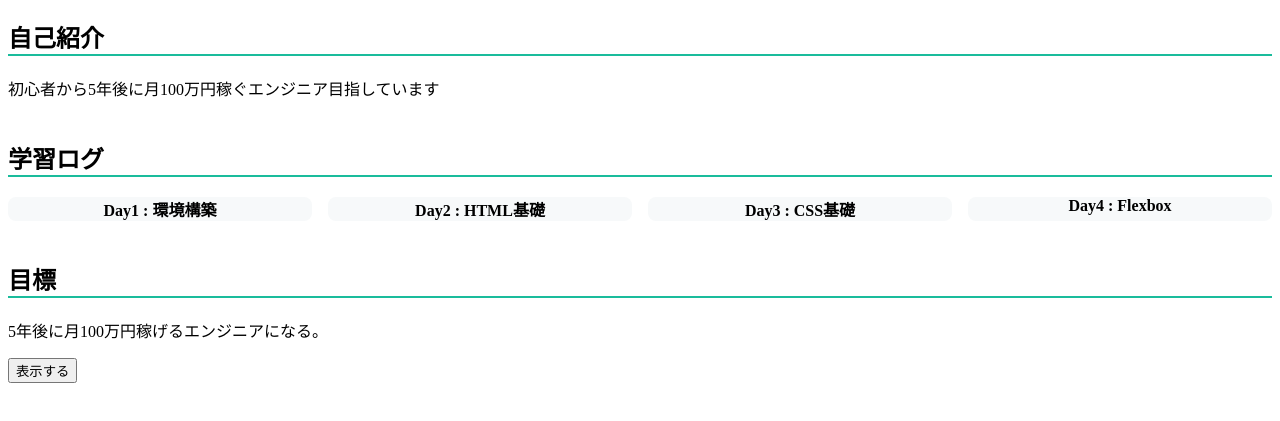
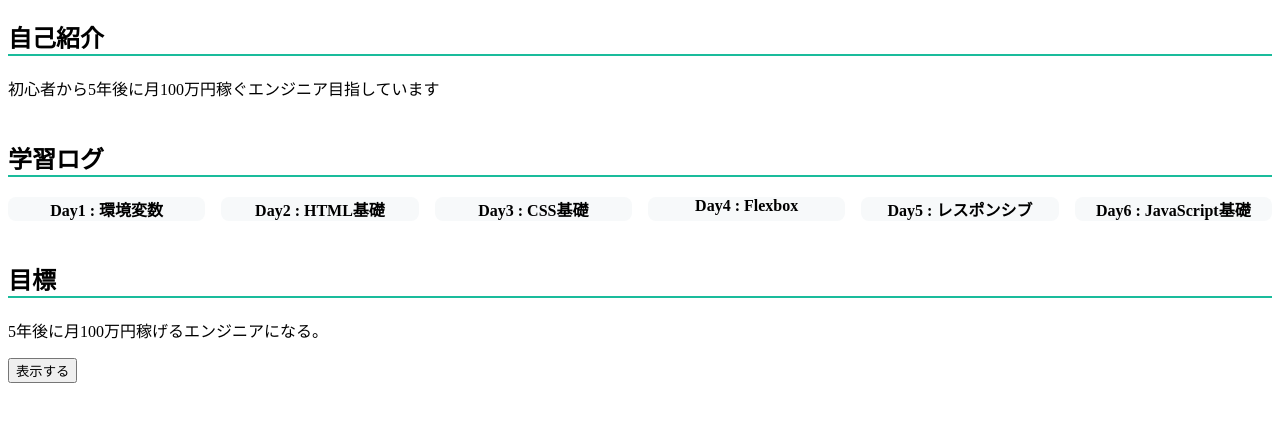
Before and after one commit to shunsukeyamaguchi/learning-log, a plain HTML site: page index.html in a window 1280 px wide. Shown: the part 79-500 px from the top of the page. Drawn offline with Linux system fonts and the light colour scheme.

Commit message:
Day10: render learning logs using array

```diff
--- a/index.html
+++ b/index.html
@@ -16,12 +16,7 @@
 
   <section>
     <h2>学習ログ</h2>
-    <div class = "container">
-      <div class="box">Day1 : 環境構築</div>
-      <div class="box">Day2 : HTML基礎</div>
-      <div class="box">Day3 : CSS基礎</div>
-      <div class="box">Day4 : Flexbox</div>
-    </div>
+    <div class = "container"></div>
   </section>
 
   <section>
--- a/script.js
+++ b/script.js
@@ -1,25 +1,18 @@
-const button = document.getElementById("hello-btn");
-const message = document.getElementById("message");
+const logs = [
+  "Day1 : 環境変数",
+  "Day2 : HTML基礎",
+  "Day3 : CSS基礎",
+  "Day4 : Flexbox",
+  "Day5 : レスポンシブ",
+];
 
-// let isShown = false;
+const container = document.querySelector(".container");
 
-button.addEventListener("click", () => {
-  // if (isShown) {
-  //   message.textContent = "";
-  //   button.textContent = "表示する";
-  // } else {
-  //   message.textContent = "Hello JavaScript!";
-  //   button.textContent = "非表示にする";
-  // }
+logs.push("Day6 : JavaScript基礎");
 
-  if (message.textContent == "") {
-    message.textContent = "Hell JavaScript";
-    button.textContent = "非表示にする";
-  } else {
-    message.textContent = "";
-    button.textContent = "表示する";
-  }
-
-
-  // isShown = !isShown
-});
+logs.forEach((log) => {
+  const div = document.createElement("div");
+  div.className = "box";
+  div.textContent = log;
+  container.appendChild(div);
+})
```
Also changed, not shown: 1 other file.
